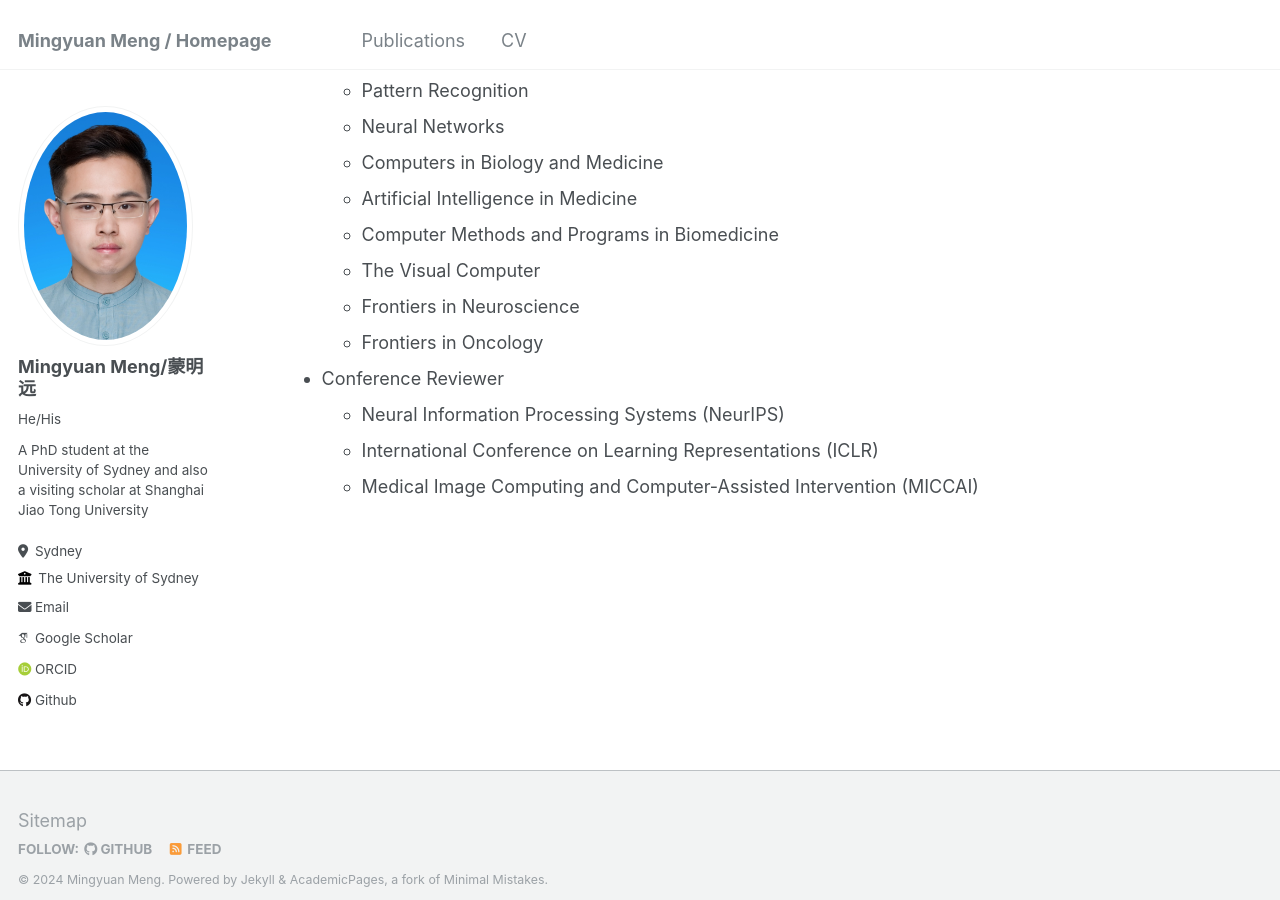
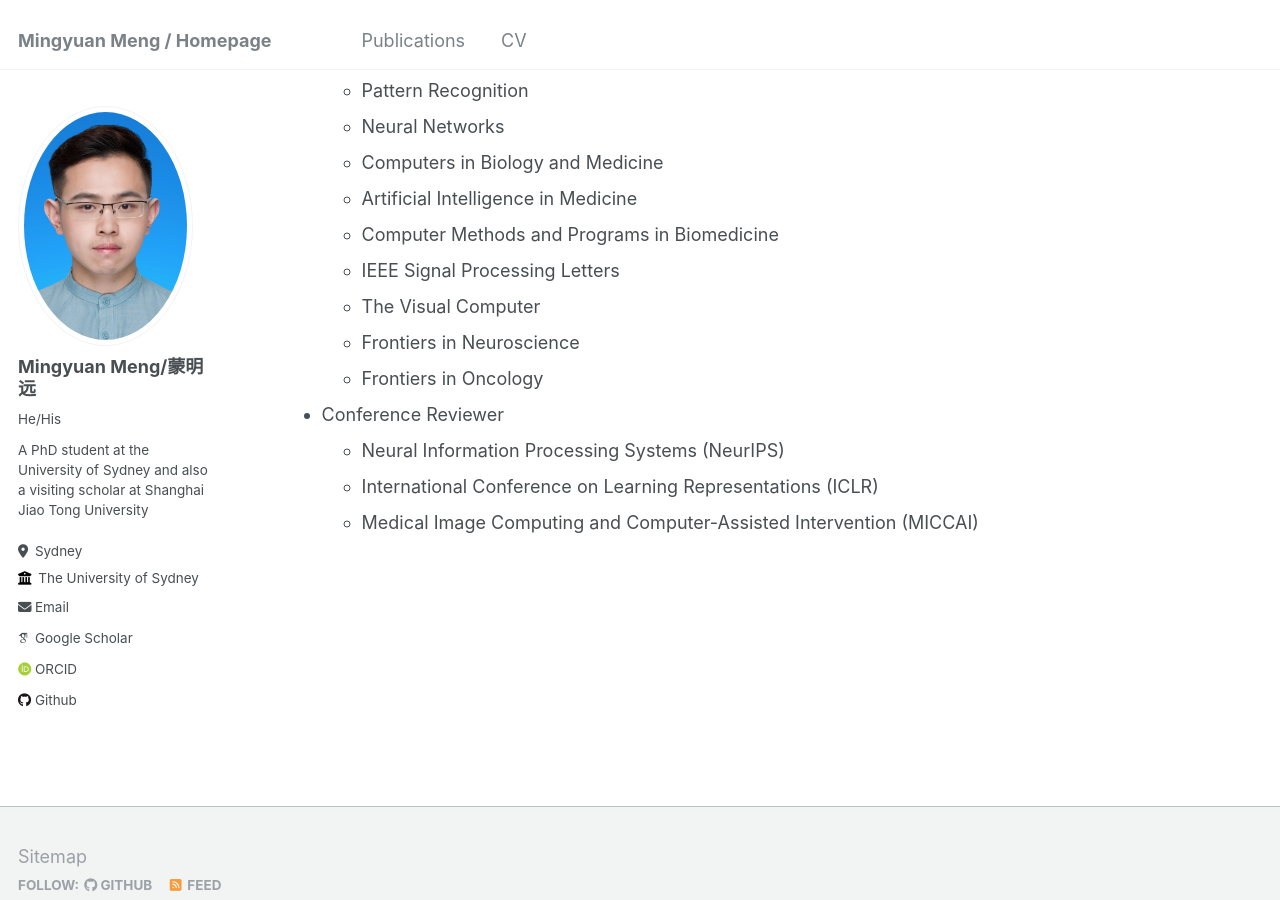
Before and after one commit to MungoMeng/mungomeng.github.io, a Jekyll site: the page built from _pages/cv.md, in a window 1280 px wide and 900 px high, scrolled down 1097 px. Built offline with Jekyll 4.4.1, drawn with Linux system fonts in a browser that asks for light colours; some web fonts are replaced.

Commit message:
Update cv.md

```diff
--- a/_pages/cv.md
+++ b/_pages/cv.md
@@ -50,6 +50,7 @@ Academic Service
   * Computers in Biology and Medicine
   * Artificial Intelligence in Medicine
   * Computer Methods and Programs in Biomedicine
+  * IEEE Signal Processing Letters
   * The Visual Computer
   * Frontiers in Neuroscience
   * Frontiers in Oncology
```
